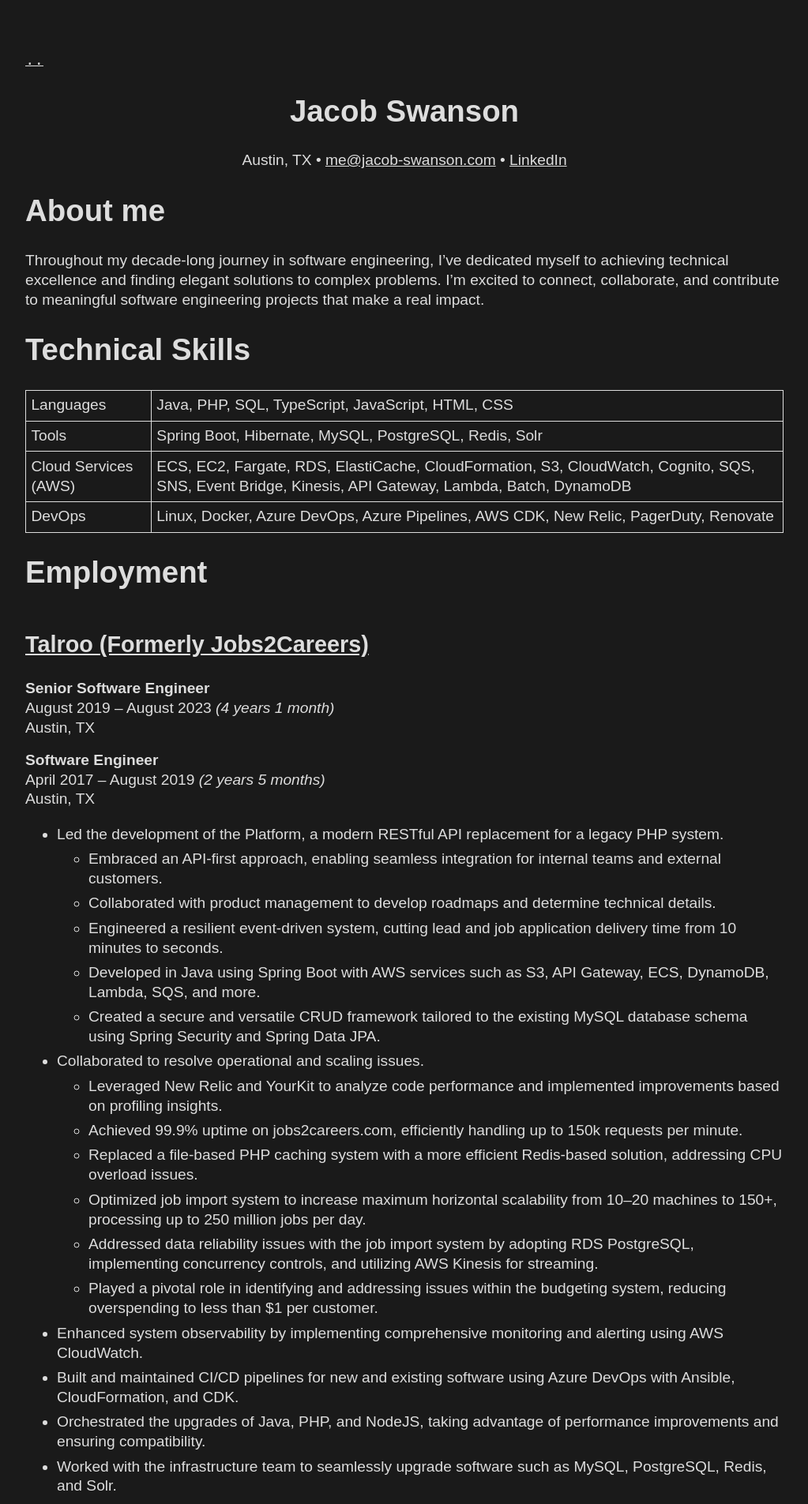
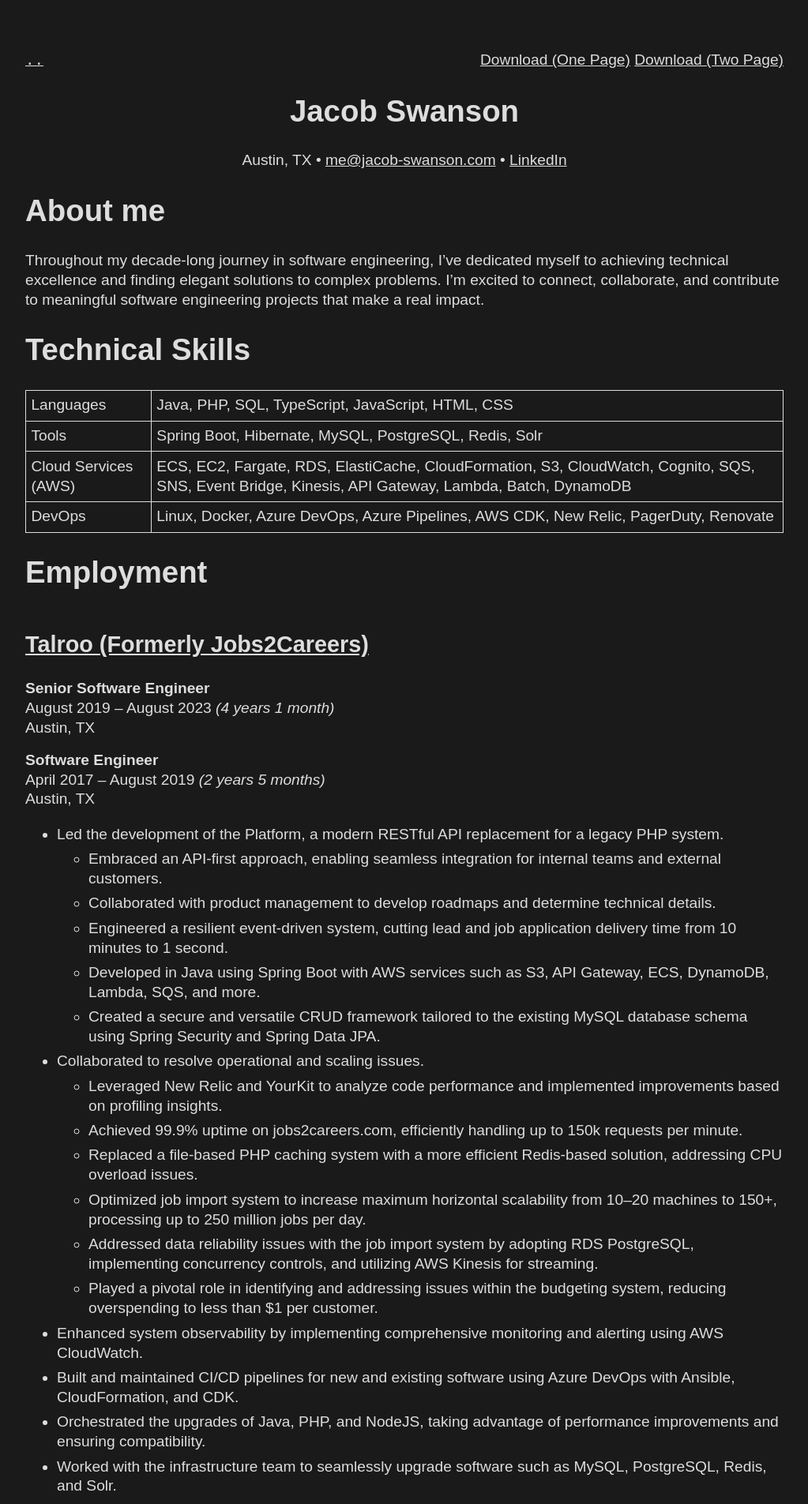
Before and after one commit to jacob-swanson/personal-site, a Jekyll site: the page built from src/resume.md, in a window 1280 px wide. Shown: the top 1905 px of the page at 79% size, without its empty margins (128-1151 px from the left). Built offline with Jekyll 4.4.1, drawn with Linux system fonts in a browser that asks for light colours.

Commit message:
Add resume download links

```diff
--- a/src/_includes/style.css
+++ b/src/_includes/style.css
@@ -140,3 +140,9 @@
 .centered {
     text-align: center;
 }
+
+.resume-header {
+    display: flex;
+    flex-direction: row;
+    justify-content: space-between;
+}
--- a/src/_layouts/resume.html
+++ b/src/_layouts/resume.html
@@ -2,5 +2,14 @@
 layout: default
 ---
 
-<a href="/" class="backlink">..</a>
+
+<div class="resume-header">
+    <div>
+        <a href="/" class="backlink">..</a>
+    </div>
+    <div>
+        <a href="/assets/JSwanson_Resume1.pdf" download> Download (One Page)</a>
+        <a href="/assets/JSwanson_Resume2.pdf" download>Download (Two Page)</a>
+    </div>
+</div>
 {{ content }}
--- a/src/resume.md
+++ b/src/resume.md
@@ -37,7 +37,7 @@
 * Led the development of the Platform, a modern RESTful API replacement for a legacy PHP system.
     * Embraced an API-first approach, enabling seamless integration for internal teams and external customers.
     * Collaborated with product management to develop roadmaps and determine technical details.
-    * Engineered a resilient event-driven system, cutting lead and job application delivery time from 10 minutes to seconds.
+    * Engineered a resilient event-driven system, cutting lead and job application delivery time from 10 minutes to 1 second.
     * Developed in Java using Spring Boot with AWS services such as S3, API Gateway, ECS, DynamoDB, Lambda, SQS, and more.
     * Created a secure and versatile CRUD framework tailored to the existing MySQL database schema using Spring Security and Spring Data JPA.
 * Collaborated to resolve operational and scaling issues.
```
Also changed, not shown: 2 other files.
